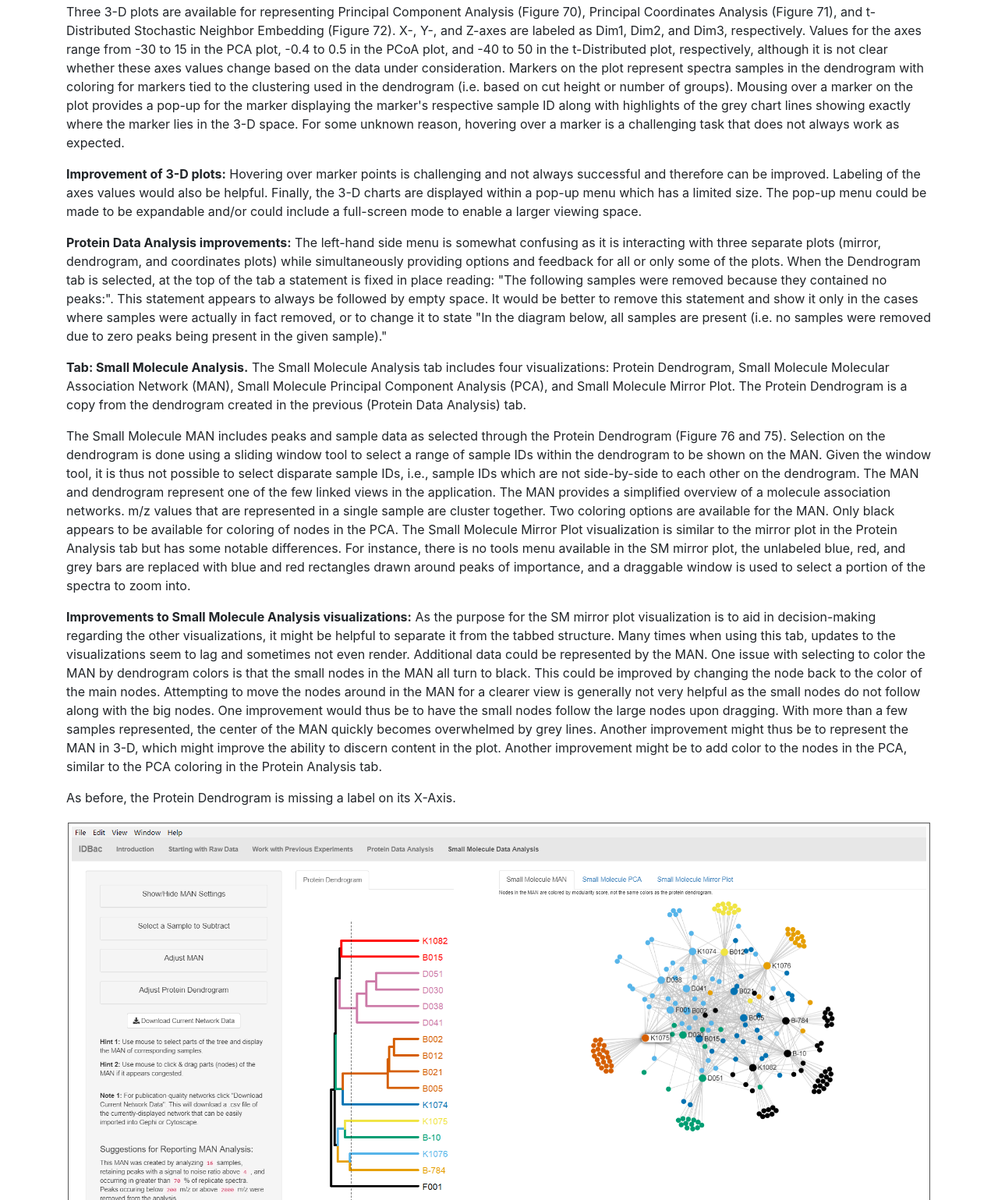
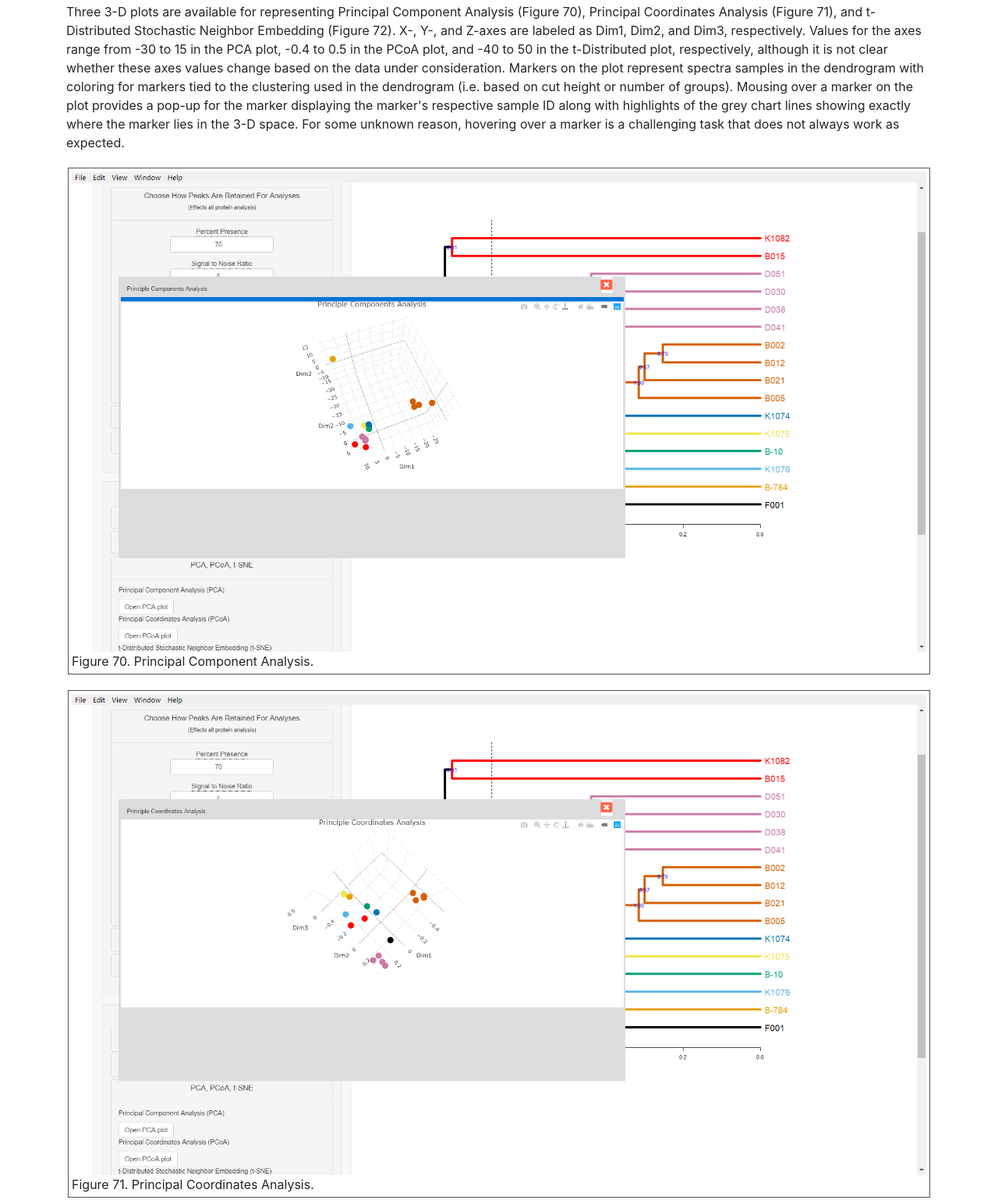
Before and after one commit to davidshumway/cs424, a plain HTML site: page student_choice/docs/index.html in a window 1280 px wide. Shown: the part 8916-10455 px from the top of the page at 78% size. Drawn offline with Linux system fonts and the light colour scheme.

Commit message:
Student choice

```diff
--- a/student_choice/docs/index.html
+++ b/student_choice/docs/index.html
@@ -108,6 +108,22 @@ Functionality. The application includes five tabs: Introduction, Starting with R
 
 <p>Three 3-D plots are available for representing Principal Component Analysis (Figure 70), Principal Coordinates Analysis (Figure 71), and t-Distributed Stochastic Neighbor Embedding (Figure 72). X-, Y-, and Z-axes are labeled as Dim1, Dim2, and Dim3, respectively. Values for the axes range from -30 to 15 in the PCA plot, -0.4 to 0.5 in the PCoA plot, and -40 to 50 in the t-Distributed plot, respectively, although it is not clear whether these axes values change based on the data under consideration. Markers on the plot represent spectra samples in the dendrogram with coloring for markers tied to the clustering used in the dendrogram (i.e. based on cut height or number of groups). Mousing over a marker on the plot provides a pop-up for the marker displaying the marker's respective sample ID along with highlights of the grey chart lines showing exactly where the marker lies in the 3-D space. For some unknown reason, hovering over a marker is a challenging task that does not always work as expected.</p>
 
+<div class="img">
+  <img src="images/╞┴─╗╜╪═╝(70).png" />
+  <br />
+  Figure 70. Principal Component Analysis.
+</div>
+<div class="img">
+  <img src="images/╞┴─╗╜╪═╝(71).png" />
+  <br />
+  Figure 71. Principal Coordinates Analysis.
+</div>
+<div class="img">
+  <img src="images/╞┴─╗╜╪═╝(72).png" />
+  <br />
+  Figure 72. t-Distributed Stochastic Neighbor Embedding.
+</div>
+
 <p><b>Improvement of 3-D plots:</b> Hovering over marker points is challenging and not always successful and therefore can be improved. Labeling of the axes values would also be helpful. Finally, the 3-D charts are displayed within a pop-up menu which has a limited size. The pop-up menu could be made to be expandable and/or could include a full-screen mode to enable a larger viewing space.</p>
 
 <p><b>Protein Data Analysis improvements:</b> The left-hand side menu is somewhat confusing as it is interacting with three separate plots (mirror, dendrogram, and coordinates plots) while simultaneously providing options and feedback for all or only some of the plots. When the Dendrogram tab is selected, at the top of the tab a statement is fixed in place reading: "The following samples were removed because they contained no peaks:". This statement appears to always be followed by empty space. It would be better to remove this statement and show it only in the cases where samples were actually in fact removed, or to change it to state "In the diagram below, all samples are present (i.e. no samples were removed due to zero peaks being present in the given sample)."</p>
```
